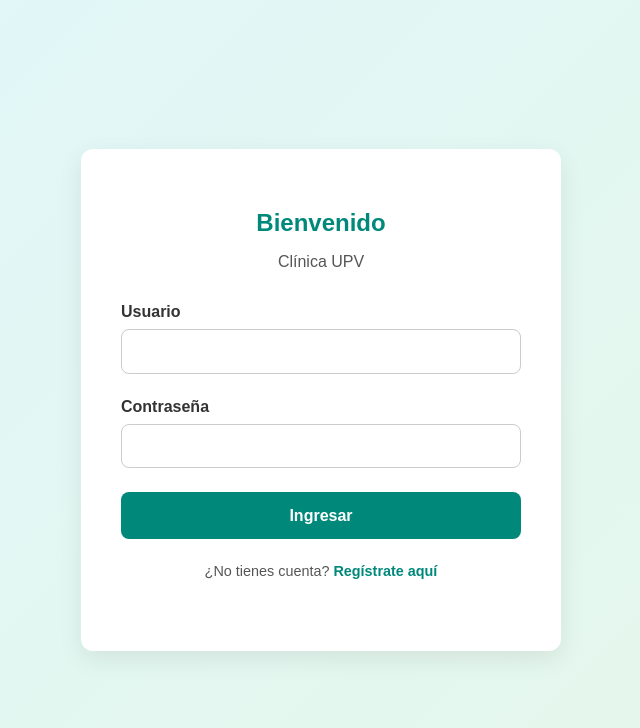
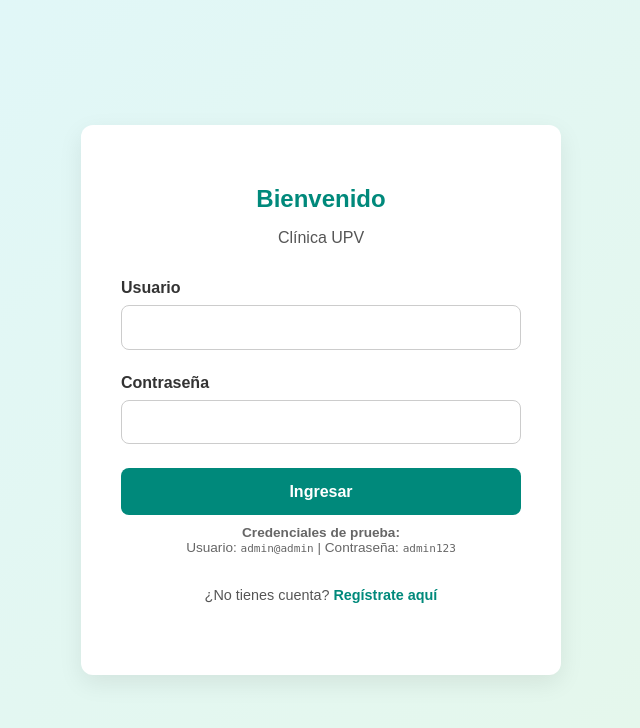
Before and after one commit to liligb18/2430133-AW, a PHP site: page /login.php in a window 1280 px wide. Shown: the top 728 px of the page, without its empty margins (319-959 px from the left). Run offline with PHP 8.4, Linux system fonts and the light colour scheme.

Commit message:
arreglos Practica_9

```diff
--- a/Practica_9/login.php
+++ b/Practica_9/login.php
@@ -30,6 +30,10 @@
             <input type="hidden" name="csrf_token" value="<?php echo htmlentities($csrf); ?>">
             <p id="login-error-message" class="error-message">
                 <?php if(isset($_GET['error'])){ echo htmlentities($_GET['error']); } ?>
+            </p>
+            <p style="font-size: 0.85em; color: #666; margin-top: 10px; text-align: center;">
+                <strong>Credenciales de prueba:</strong><br>
+                Usuario: <code>admin@admin</code> | Contraseña: <code>admin123</code>
             </p>
             <p class="toggle-link">
                 ¿No tienes cuenta? <a href="#" id="show-register-link">Regístrate aquí</a>
```
